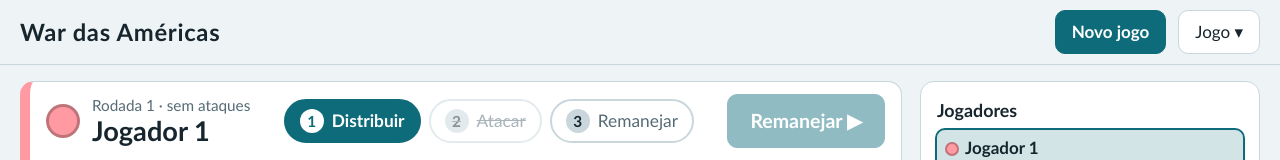
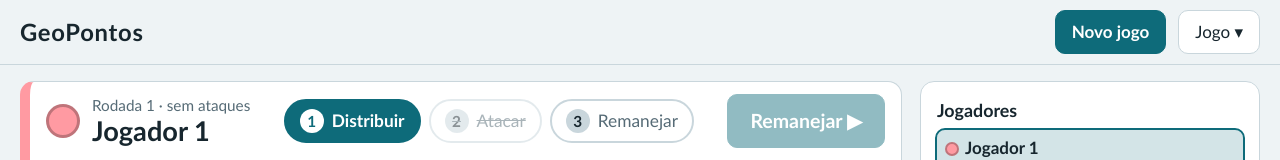
Before and after one commit to guilhermesantoscosta/GeoPonto, a plain HTML site: page index.html in a window 1280 px wide. Shown: the top 160 px of the page. Drawn offline with Linux system fonts and the light colour scheme.

Commit message:
Change title and header from 'War das Américas' to 'GeoPontos'

```diff
--- a/index.html
+++ b/index.html
@@ -3,12 +3,12 @@
 <head>
 <meta charset="UTF-8">
 <meta name="viewport" content="width=device-width, initial-scale=1">
-<title>War das Américas</title>
+<title>GeoPontos</title>
 <link rel="stylesheet" href="style.css">
 </head>
 <body>
 <header class="topbar">
-  <h1>War das Américas</h1>
+  <h1>GeoPontos</h1>
   <span id="status" role="status"></span>
   <button id="newGame" class="primary">Novo jogo</button>
   <details id="menu" class="menu">
```
